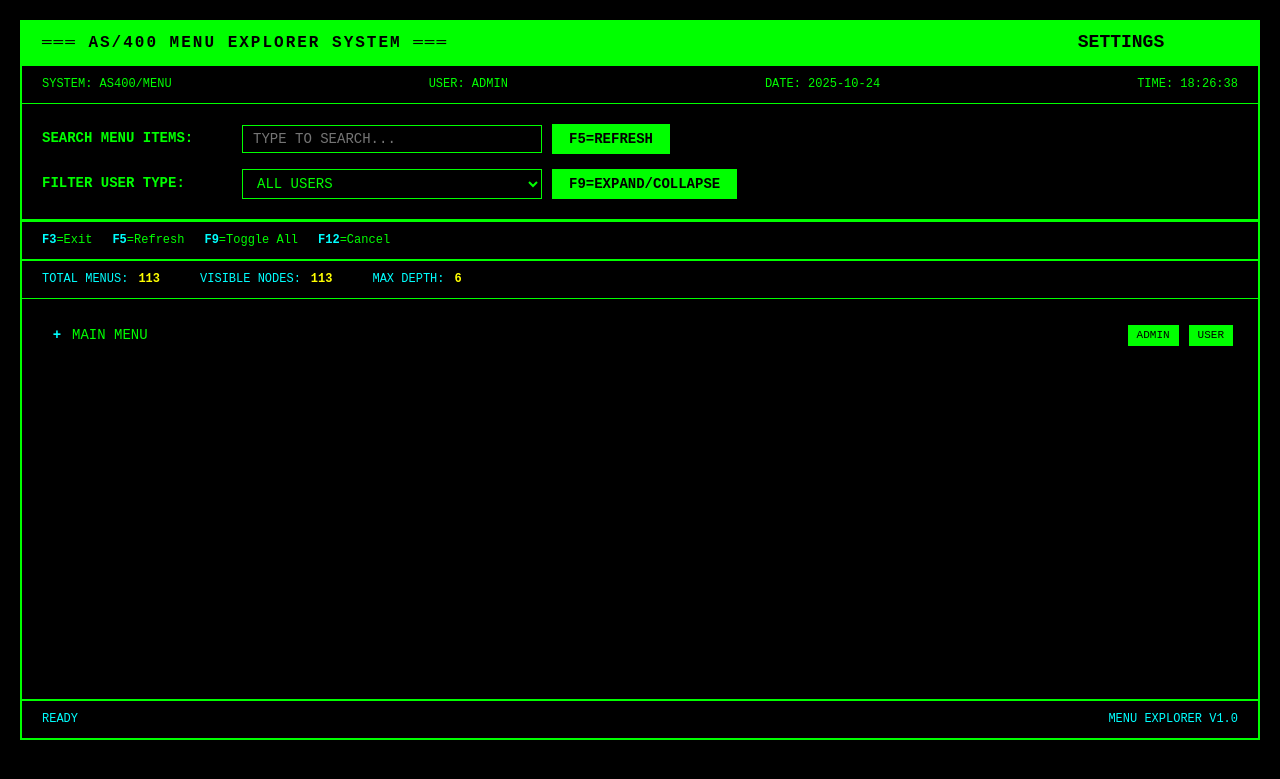
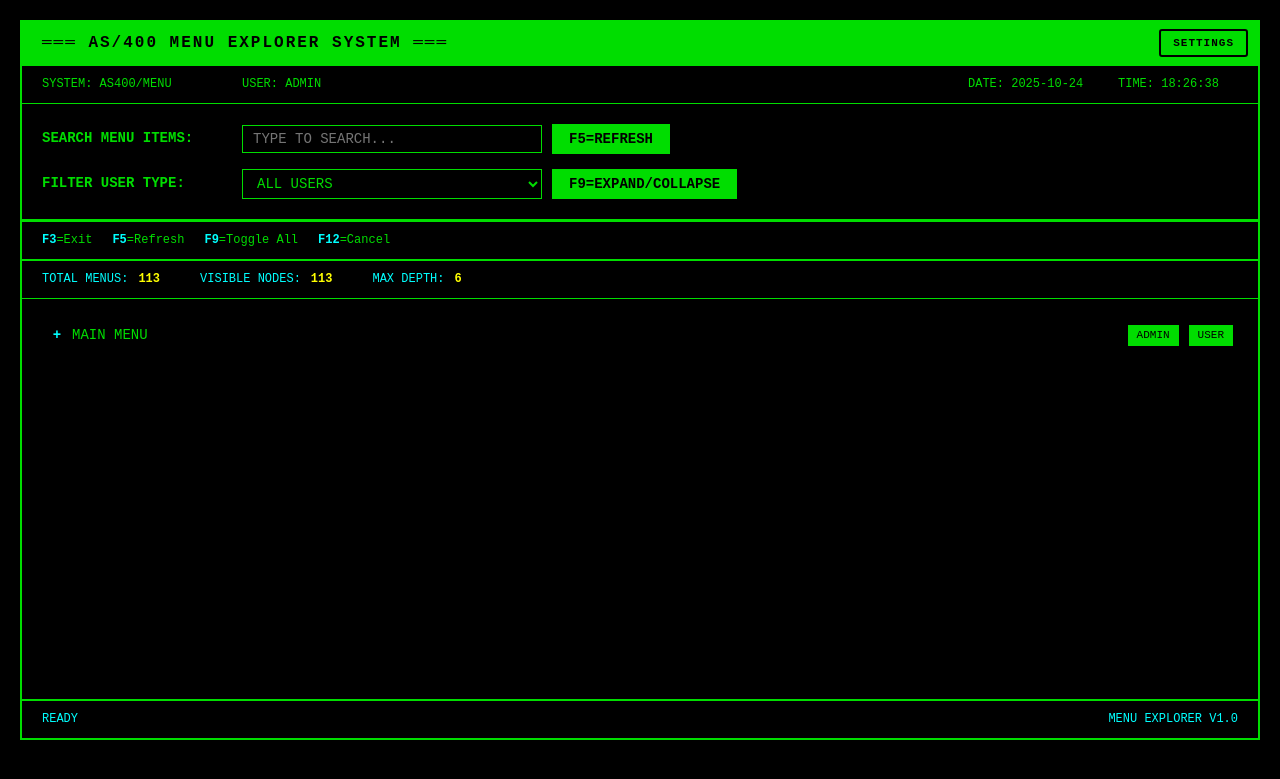
Before and after one commit to mikabitti/menu-explorer, a Flask app: page /as400 in a window 1280 px wide. Shown: the top 779 px of the page. Run offline with Flask 3, Linux system fonts and the light colour scheme.

Commit message:
settings button and styling

```diff
--- a/templates/as400.html
+++ b/templates/as400.html
@@ -14,7 +14,7 @@
         body {
             font-family: 'Courier New', 'Consolas', 'Monaco', monospace;
             background: #000000;
-            color: #00ff00;
+            color: #00dd00;
             padding: 20px;
             font-size: 14px;
             line-height: 1.4;
@@ -23,33 +23,56 @@
         .container {
             max-width: 1400px;
             margin: 0 auto;
-            border: 2px solid #00ff00;
+            border: 2px solid #00dd00;
             padding: 0;
             position: relative;
         }
 
         .header {
-            background: #00ff00;
+            background: #00dd00;
             color: #000000;
             padding: 10px 20px;
             font-weight: bold;
             font-size: 16px;
-            border-bottom: 2px solid #00ff00;
+            border-bottom: 2px solid #00dd00;
             text-transform: uppercase;
             letter-spacing: 2px;
+            position: relative;
+            display: flex;
+            align-items: center;
         }
 
         .system-info {
             padding: 10px 20px;
-            border-bottom: 1px solid #00ff00;
+            border-bottom: 1px solid #00dd00;
             display: flex;
-            justify-content: space-between;
             font-size: 12px;
+        }
+
+        .system-info > div:first-child {
+            width: 200px;
+            flex-shrink: 0;
+        }
+
+        .system-info > div:nth-child(2) {
+            width: 200px;
+            flex-shrink: 0;
+        }
+
+        .system-info > div:nth-child(3) {
+            width: 150px;
+            flex-shrink: 0;
+            margin-left: auto;
+        }
+
+        .system-info > div:nth-child(4) {
+            width: 120px;
+            flex-shrink: 0;
         }
 
         .controls {
             padding: 20px;
-            border-bottom: 2px solid #00ff00;
+            border-bottom: 2px solid #00dd00;
         }
 
         .control-row {
@@ -65,14 +88,14 @@
         label {
             display: inline-block;
             width: 200px;
-            color: #00ff00;
+            color: #00dd00;
             font-weight: bold;
         }
 
         input[type="text"], select {
             background: #000000;
-            color: #00ff00;
-            border: 1px solid #00ff00;
+            color: #00dd00;
+            border: 1px solid #00dd00;
             padding: 5px 10px;
             font-family: 'Courier New', 'Consolas', 'Monaco', monospace;
             font-size: 14px;
@@ -82,14 +105,14 @@
         input[type="text"]:focus, select:focus {
             outline: none;
             background: #003300;
-            box-shadow: 0 0 5px #00ff00;
+            box-shadow: 0 0 5px #00dd00;
         }
 
         button {
             padding: 5px 15px;
-            background: #00ff00;
+            background: #00dd00;
             color: #000000;
-            border: 2px solid #00ff00;
+            border: 2px solid #00dd00;
             cursor: pointer;
             font-family: 'Courier New', 'Consolas', 'Monaco', monospace;
             font-size: 14px;
@@ -110,8 +133,8 @@
 
         .function-keys {
             padding: 10px 20px;
-            border-top: 1px solid #00ff00;
-            border-bottom: 2px solid #00ff00;
+            border-top: 1px solid #00dd00;
+            border-bottom: 2px solid #00dd00;
             display: flex;
             gap: 20px;
             flex-wrap: wrap;
@@ -119,7 +142,7 @@
         }
 
         .function-key {
-            color: #00ff00;
+            color: #00dd00;
         }
 
         .function-key span {
@@ -129,7 +152,7 @@
 
         .stats {
             padding: 10px 20px;
-            border-bottom: 1px solid #00ff00;
+            border-bottom: 1px solid #00dd00;
             display: flex;
             gap: 40px;
             font-size: 12px;
@@ -211,7 +234,7 @@
         }
 
         .node-name {
-            color: #00ff00;
+            color: #00dd00;
         }
 
         .node.highlighted .node-name {
@@ -227,9 +250,9 @@
         .user-type-badge {
             padding: 2px 8px;
             color: #000000;
-            background: #00ff00;
+            background: #00dd00;
             font-size: 11px;
-            border: 1px solid #00ff00;
+            border: 1px solid #00dd00;
         }
 
         .children {
@@ -257,7 +280,7 @@
         }
 
         .status-line {
-            border-top: 2px solid #00ff00;
+            border-top: 2px solid #00dd00;
             padding: 10px 20px;
             display: flex;
             justify-content: space-between;
@@ -278,12 +301,12 @@
 
         ::-webkit-scrollbar-track {
             background: #000000;
-            border: 1px solid #00ff00;
+            border: 1px solid #00dd00;
         }
 
         ::-webkit-scrollbar-thumb {
-            background: #00ff00;
-            border: 1px solid #00ff00;
+            background: #00dd00;
+            border: 1px solid #00dd00;
         }
 
         ::-webkit-scrollbar-thumb:hover {
@@ -291,36 +314,33 @@
         }
 
         .separator {
-            color: #00ff00;
+            color: #00dd00;
             margin: 0 10px;
         }
 
         .settings-btn {
             position: absolute;
-            top: 10px;
-            right: 120px;
-            width: 20px;
-            height: 20px;
-            border-radius: 50%;
-            background: #00ff00;
+            top: 50%;
+            transform: translateY(-50%);
+            right: 10px;
+            padding: 6px 12px;
+            border-radius: 3px;
+            background: #00dd00;
             color: #000000;
-            border: 2px solid #00ff00;
+            border: 2px solid #000000 !important;
             cursor: pointer;
-            font-size: 18px;
-            display: flex;
-            align-items: center;
-            justify-content: center;
-            box-shadow: 0 0 10px #00ff00;
+            font-size: 11px;
+            font-family: 'Courier New', 'Consolas', 'Monaco', monospace;
+            font-weight: bold;
+            text-transform: uppercase;
+            letter-spacing: 1px;
             transition: all 0.3s;
             z-index: 100;
-            font-weight: bold;
         }
 
         .settings-btn:hover {
             background: #00cc00;
-            /* transform: rotate(90deg); */
-            transform: scale(1.5,1.5);
-            box-shadow: 0 0 20px #00ff00;
+            transform: translateY(-50%) scale(1.05);
         }
 
         .modal {
@@ -570,7 +590,7 @@
         // Default color scheme for AS/400
         const defaultColors = {
             bgColor: '#000000',
-            textColor: '#00ff00',
+            textColor: '#00dd00',
             accentColor: '#00ffff'
         };
 
@@ -631,13 +651,18 @@
                 input[type="text"]:focus, select:focus {
                     box-shadow: 0 0 5px ${colors.textColor} !important;
                 }
-                button:not(.btn-reset):not(.btn-cancel):not(.modal-close) {
+                button:not(.btn-reset):not(.btn-cancel):not(.modal-close):not(.settings-btn) {
                     background: ${colors.textColor} !important;
                     color: ${colors.bgColor} !important;
                     border-color: ${colors.textColor} !important;
                 }
-                button:not(.btn-reset):not(.btn-cancel):not(.modal-close):hover {
+                button:not(.btn-reset):not(.btn-cancel):not(.modal-close):not(.settings-btn):hover {
                     box-shadow: 0 0 10px ${colors.textColor} !important;
+                }
+                .settings-btn {
+                    background: ${colors.textColor} !important;
+                    color: ${colors.bgColor} !important;
+                    border: 2px solid ${colors.bgColor} !important;
                 }
                 .user-type-badge {
                     background: ${colors.textColor} !important;
@@ -647,14 +672,8 @@
                 .node:hover {
                     box-shadow: 0 0 5px ${colors.textColor} !important;
                 }
-                .settings-btn {
-                    background: ${colors.textColor} !important;
-                    color: ${colors.bgColor} !important;
-                    border-color: ${colors.textColor} !important;
-                    box-shadow: 0 0 10px ${colors.textColor} !important;
-                }
                 .settings-btn:hover {
-                    box-shadow: 0 0 20px ${colors.textColor} !important;
+                    transform: translateY(-50%) scale(1.05) !important;
                 }
                 ::-webkit-scrollbar-track {
                     border-color: ${colors.textColor} !important;
```
Also changed, not shown: other parts of templates/as400.html (+19 -19 lines), templates/index.html (+8 -8 lines), 1 other file.
